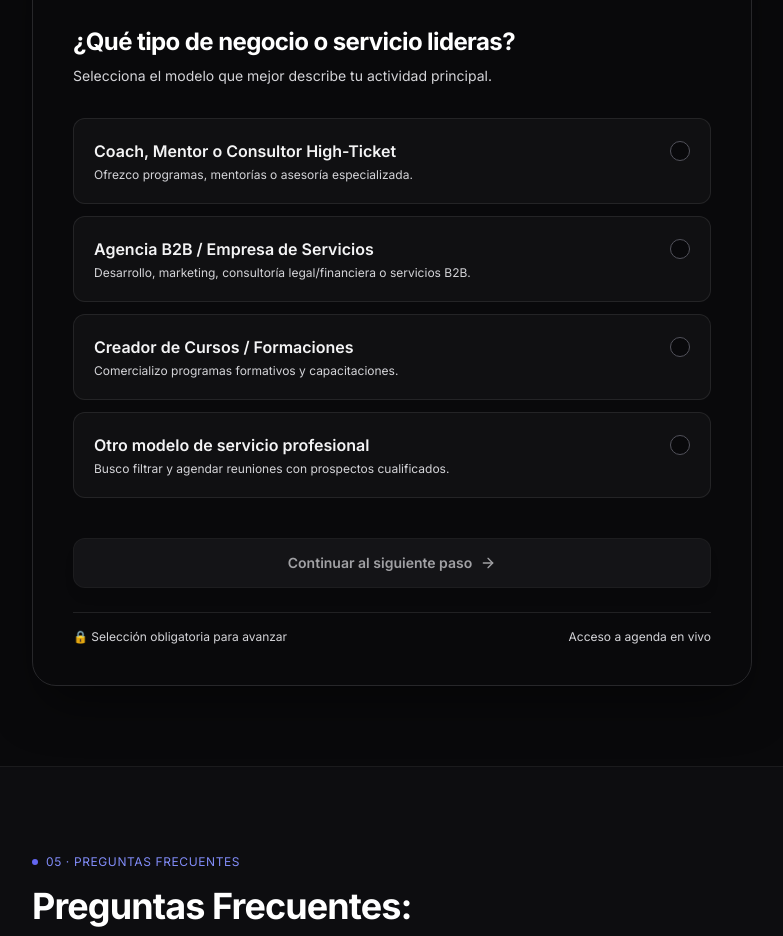
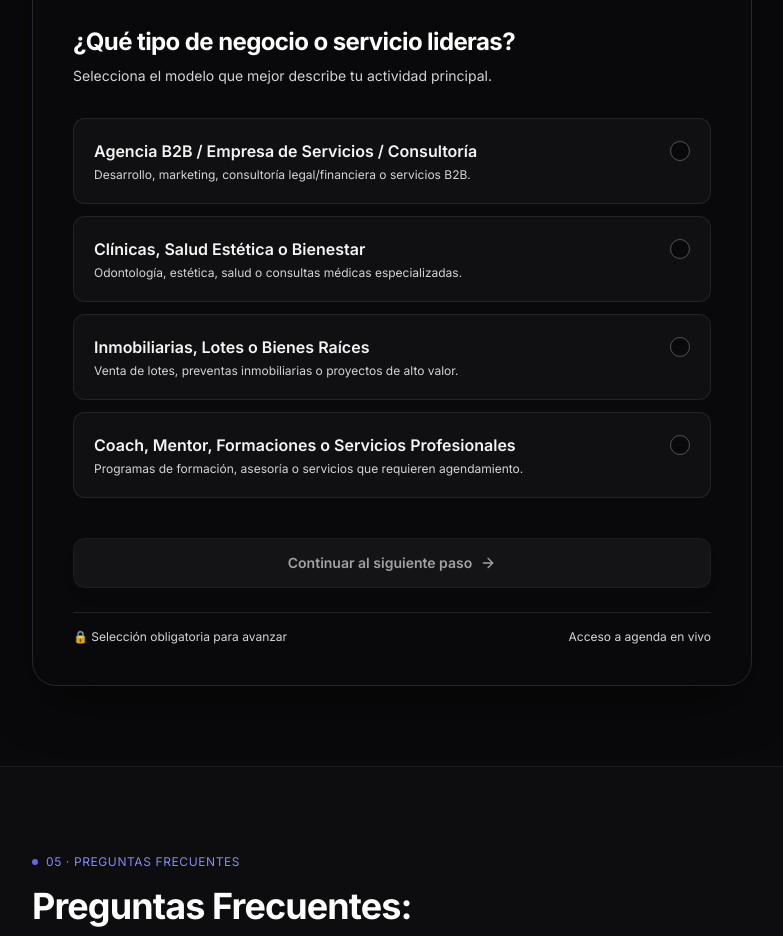
Before and after one commit to thequantpartners/Sistema-de-Conversi-n-y-Agendamiento-24-7, a Next.js app: page / in a window 1280 px wide. Shown: the part 4000-4936 px from the top of the page, without its empty margins (248-1031 px from the left). Built offline with nearby package versions, Linux system fonts and the light colour scheme; no server answers.

Commit message:
feat(qualification): alinear preguntas de filtro con nichos de alto ticket en Peru y montos PEN/USD

```diff
--- a/src/projects/quant-partners/project.config.ts
+++ b/src/projects/quant-partners/project.config.ts
@@ -123,27 +123,27 @@ export const quantPartnersConfig: ProjectConfig = {
         subtitle: "Selecciona el modelo que mejor describe tu actividad principal.",
         options: [
           {
-            id: "coach_consultor",
-            label: "Coach, Mentor o Consultor High-Ticket",
-            description: "Ofrezco programas, mentorías o asesoría especializada.",
-            qualifies: true,
-          },
-          {
             id: "agencia_b2b",
-            label: "Agencia B2B / Empresa de Servicios",
+            label: "Agencia B2B / Empresa de Servicios / Consultoría",
             description: "Desarrollo, marketing, consultoría legal/financiera o servicios B2B.",
             qualifies: true,
           },
           {
-            id: "infoproductor",
-            label: "Creador de Cursos / Formaciones",
-            description: "Comercializo programas formativos y capacitaciones.",
+            id: "salud_clinicas",
+            label: "Clínicas, Salud Estética o Bienestar",
+            description: "Odontología, estética, salud o consultas médicas especializadas.",
             qualifies: true,
           },
           {
-            id: "otro",
-            label: "Otro modelo de servicio profesional",
-            description: "Busco filtrar y agendar reuniones con prospectos cualificados.",
+            id: "inmobiliaria_servicios",
+            label: "Inmobiliarias, Lotes o Bienes Raíces",
+            description: "Venta de lotes, preventas inmobiliarias o proyectos de alto valor.",
+            qualifies: true,
+          },
+          {
+            id: "coach_consultor",
+            label: "Coach, Mentor, Formaciones o Servicios Profesionales",
+            description: "Programas de formación, asesoría o servicios que requieren agendamiento.",
             qualifies: true,
           },
         ],
@@ -156,25 +156,25 @@ export const quantPartnersConfig: ProjectConfig = {
         options: [
           {
             id: "rev_under_1k",
-            label: "Menos de $1,000 USD / mes",
+            label: "Menos de $1,000 USD / mes (menos de S/ 3,750 PEN)",
             description: "Aún estoy en fase inicial de validación de oferta.",
             qualifies: false,
           },
           {
             id: "rev_1k_3k",
-            label: "De $1,000 a $3,000 USD / mes",
+            label: "De $1,000 a $3,000 USD / mes (~S/ 3,750 a S/ 11,000 PEN)",
             description: "Cuento con clientes activos y flujo recurrente de consultas.",
             qualifies: true,
           },
           {
             id: "rev_3k_10k",
-            label: "De $3,000 a $10,000 USD / mes",
+            label: "De $3,000 a $10,000 USD / mes (~S/ 11,000 a S/ 37,500 PEN)",
             description: "Flujo constante de prospectos, requiero optimizar tiempo y calidad de llamadas.",
             qualifies: true,
           },
           {
             id: "rev_over_10k",
-            label: "Más de $10,000 USD / mes",
+            label: "Más de $10,000 USD / mes (> S/ 37,500 PEN)",
             description: "Negocio consolidado, requiero automatización 24/7 y control estricto de agenda.",
             qualifies: true,
           },
@@ -269,7 +269,7 @@ export const quantPartnersConfig: ProjectConfig = {
     ],
     disqualifiedScreen: {
       title: "Gracias por responder con sinceridad 🙌",
-      description: "Nuestra infraestructura de conversión y agendamiento 24/7 genera su mayor impacto en negocios que ya cuentan con flujo de prospectos, facturan al menos $1,000 USD/mes y buscan implementar en el corto plazo. Para etapas iniciales o de exploración, te compartimos nuestra guía práctica de estructuración de oferta directamente por WhatsApp.",
+      description: "Nuestra infraestructura de conversión y agendamiento 24/7 genera su mayor impacto en negocios que ya cuentan con flujo de prospectos, facturan al menos $1,000 USD / S/ 3,750 PEN al mes y buscan implementar en el corto plazo. Para etapas iniciales o de exploración, te compartimos nuestra guía práctica de estructuración de oferta directamente por WhatsApp.",
       resourceCtaText: "Solicitar Guía Gratuita por WhatsApp",
       whatsappCtaText: "Pedir Guía Práctica por WhatsApp (+51 924 464 410)",
     },
```
